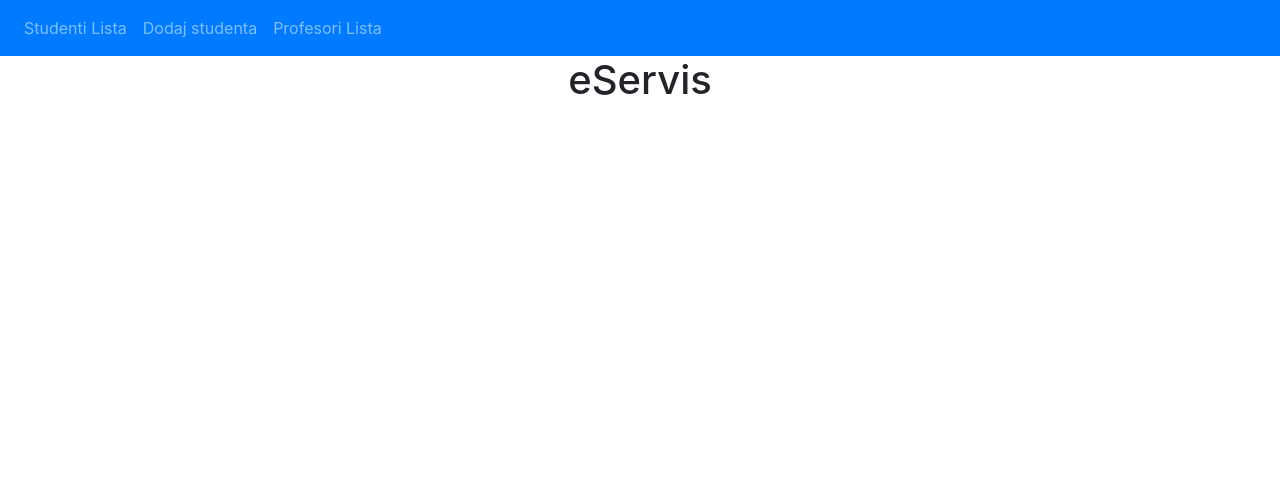
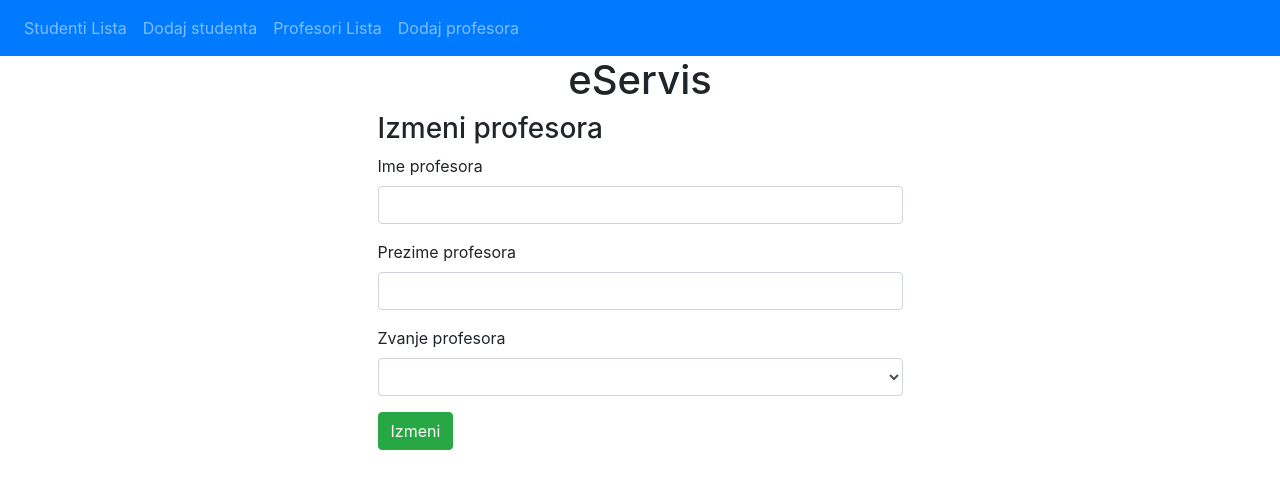
Before and after one commit to ljubicamiljkovic56/angular-eservis, an Angular app: page /update-teacher/1 in a window 1280 px wide. Before the commit this address led to /. Shown: the top 488 px of the page. Built offline with nearby package versions, Linux system fonts and the light colour scheme; no server answers.

Commit message:
Dodavanje i izmena profesora

```diff
--- a/src/app/app-routing.module.ts
+++ b/src/app/app-routing.module.ts
@@ -1,10 +1,12 @@
 import { NgModule } from '@angular/core';
 import { Routes, RouterModule } from '@angular/router';
 import { CreateStudentComponent } from './create-student/create-student.component';
+import { CreateTeacherComponent } from './create-teacher/create-teacher.component';
 import { StudentDetailsComponent } from './student-details/student-details.component';
 import { StudentListComponent } from './student-list/student-list.component';
 import { TeacherListComponent } from './teacher-list/teacher-list.component';
 import { UpdateStudentComponent } from './update-student/update-student.component';
+import { UpdateTeacherComponent } from './update-teacher/update-teacher.component';
 
 const routes: Routes = [
   {path: 'students', component: StudentListComponent},
@@ -12,7 +14,9 @@ const routes: Routes = [
   {path: '', redirectTo: 'students', pathMatch: 'full'},
   {path: 'update-student/:id', component: UpdateStudentComponent},
   {path: 'student-details/:id', component: StudentDetailsComponent},
-  {path: 'teachers', component: TeacherListComponent}
+  {path: 'teachers', component: TeacherListComponent},
+  {path: 'create-teacher', component: CreateTeacherComponent},
+  {path: 'update-teacher/:id', component: UpdateTeacherComponent}
 ];
 
 @NgModule({
--- a/src/app/app.component.html
+++ b/src/app/app.component.html
@@ -8,6 +8,9 @@
     </li>
     <li class="nav-item">
       <a routerLink="teachers" routerLinkActive="active" class="nav-link">Profesori Lista</a>
+    </li>
+    <li class="nav-item">
+      <a routerLink="create-teacher" routerLinkActive="active" class="nav-link">Dodaj profesora</a>
     </li>
   </ul>
 </nav>
--- a/src/app/app.module.ts
+++ b/src/app/app.module.ts
@@ -9,6 +9,8 @@ import { FormsModule } from '@angular/forms';
 import { UpdateStudentComponent } from './update-student/update-student.component';
 import { StudentDetailsComponent } from './student-details/student-details.component';
 import { TeacherListComponent } from './teacher-list/teacher-list.component';
+import { CreateTeacherComponent } from './create-teacher/create-teacher.component';
+import { UpdateTeacherComponent } from './update-teacher/update-teacher.component';
 @NgModule({
   declarations: [
     AppComponent,
@@ -16,7 +18,9 @@ import { TeacherListComponent } from './teacher-list/teacher-list.component';
     CreateStudentComponent,
     UpdateStudentComponent,
     StudentDetailsComponent,
-    TeacherListComponent
+    TeacherListComponent,
+    CreateTeacherComponent,
+    UpdateTeacherComponent
   ],
   imports: [
     BrowserModule,
--- /dev/null
+++ b/src/app/create-teacher/create-teacher.component.html
@@ -0,0 +1,26 @@
+<div class="col-md-6 offset-md-3">
+    <h3> Dodaj profesora </h3>
+    <form (ngSubmit) = "onSubmit()">
+        <div class="form-group">
+            <label> Ime profesora </label>
+            <input type="text" class="form-control" id="firstName" [(ngModel)]="teacher.firstName" name="firstName">
+        </div>
+
+        <div class="form-group">
+            <label> Prezime profesora </label>
+            <input type="text" class="form-control" id="lastName" [(ngModel)]="teacher.lastName" name="lastName">
+        </div>
+
+        <div class="form-group">
+            <label> Zvanje profesora </label>
+            <!-- <input type="text" class="form-control" id="title" [(ngModel)]="teacher.title" name = "title"> -->
+            <select class="form-control"  id="title" [(ngModel)]="teacher.title" name = "title">
+                <option>nastavnik</option>
+                <option>asistent</option>
+                <option>demonstrator</option>
+            </select>
+        </div>
+
+        <button class="btn btn-success" type="submit">Dodaj</button>
+    </form>
+    </div>
--- /dev/null
+++ b/src/app/create-teacher/create-teacher.component.ts
@@ -0,0 +1,37 @@
+import { Component, OnInit } from '@angular/core';
+import { Router } from '@angular/router';
+import { Teacher } from '../model/teacher';
+import { TeacherService } from '../services/teacher.service';
+
+@Component({
+  selector: 'app-create-teacher',
+  templateUrl: './create-teacher.component.html',
+  styleUrls: ['./create-teacher.component.css']
+})
+export class CreateTeacherComponent implements OnInit {
+
+  teacher: Teacher = new Teacher();
+  constructor(private teacherService: TeacherService,
+    private router: Router) { }
+
+  ngOnInit(): void {
+  }
+
+  saveTeacher(){
+    this.teacherService.createTeacher(this.teacher).subscribe(data => {
+      console.log(data);
+      this.goToTeacherList();
+    }),
+    error => console.log(error);
+  }
+
+  goToTeacherList(){
+    this.router.navigate(['/teachers']);
+  }
+
+  onSubmit(){
+    console.log(this.teacher);
+    this.saveTeacher();
+  }
+
+}
--- a/src/app/teacher-list/teacher-list.component.html
+++ b/src/app/teacher-list/teacher-list.component.html
@@ -14,8 +14,8 @@
             <td> {{ teacher.lastName }}</td>
             <td> {{teacher.title }} </td>
             <td>
-                <!-- <button (click) = "updateTeacher(student.id)" class="btn btn-info">Izmeni</button>
-                <button (click) = "deleteStudent(student.id)" class="btn btn-danger" style="margin-left: 10px;">Obrisi</button>
+                <button (click) = "updateTeacher(teacher.id)" class="btn btn-info">Izmeni</button>
+                <!-- <button (click) = "deleteStudent(student.id)" class="btn btn-danger" style="margin-left: 10px;">Obrisi</button>
                 <button (click) = "studentDetails(student.id)" class="btn btn-success" style="margin-left: 10px;">Detalji</button> -->
             </td>
         </tr>
--- a/src/app/teacher-list/teacher-list.component.ts
+++ b/src/app/teacher-list/teacher-list.component.ts
@@ -25,4 +25,8 @@ export class TeacherListComponent implements OnInit {
     });
   }
 
+  updateTeacher(id: number){
+    this.router.navigate(['update-teacher', id]);
+  }
+
 }
--- /dev/null
+++ b/src/app/update-teacher/update-teacher.component.html
@@ -0,0 +1,25 @@
+<div class="col-md-6 offset-md-3">
+    <h3> Izmeni profesora </h3>
+    <form (ngSubmit) = "onSubmit()">
+        <div class="form-group">
+            <label> Ime profesora </label>
+            <input type="text" class="form-control" id="firstName" [(ngModel)]="teacher.firstName" name="firstName">
+        </div>
+
+        <div class="form-group">
+            <label> Prezime profesora </label>
+            <input type="text" class="form-control" id="lastName" [(ngModel)]="teacher.lastName" name="lastName">
+        </div>
+
+        <div class="form-group">
+            <label> Zvanje profesora </label>
+            <select class="form-control"  id="title" [(ngModel)]="teacher.title" name = "title">
+                <option>nastavnik</option>
+                <option>asistent</option>
+                <option>demonstrator</option>
+            </select>
+        </div>
+
+        <button class="btn btn-success" type="submit">Izmeni</button>
+    </form>
+</div>
--- /dev/null
+++ b/src/app/update-teacher/update-teacher.component.ts
@@ -0,0 +1,42 @@
+import { Component, OnInit } from '@angular/core';
+import { ActivatedRoute, Router } from '@angular/router';
+import { Teacher } from '../model/teacher';
+import { TeacherService } from '../services/teacher.service';
+
+@Component({
+  selector: 'app-update-teacher',
+  templateUrl: './update-teacher.component.html',
+  styleUrls: ['./update-teacher.component.css']
+})
+export class UpdateTeacherComponent implements OnInit {
+
+  id: number;
+  teacher: Teacher = new Teacher();
+  constructor(private teacherService: TeacherService,
+    private route: ActivatedRoute, private router: Router) { }
+
+  ngOnInit(): void {
+    this.id = this.route.snapshot.params['id'];
+    this.teacherService.getTeacherById(this.id).subscribe(data => {
+      this.teacher = data;
+    }, error => console.log(error));
+  }
+
+  goToTeacherList(){
+    this.router.navigate(['/teachers']);
+  }
+
+  updateTeacher(){
+    this.teacherService.updateTeacher(this.id, this.teacher)
+    .subscribe(data => {
+      console.log(data);
+      this.teacher = new Teacher();
+      this.goToTeacherList();
+    },
+    error => console.log(error));
+  }
+
+  onSubmit(){
+    this.updateTeacher();
+  }
+}
```
Also changed, not shown: src/app/create-teacher/create-teacher.component.css (added), src/app/update-teacher/update-teacher.component.css (added), 2 other files (tests, documents, lock files or other folders).
